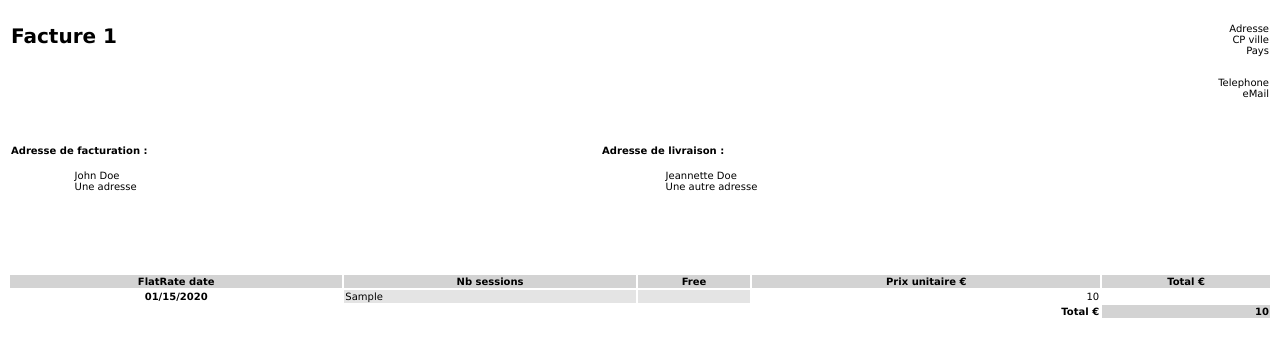
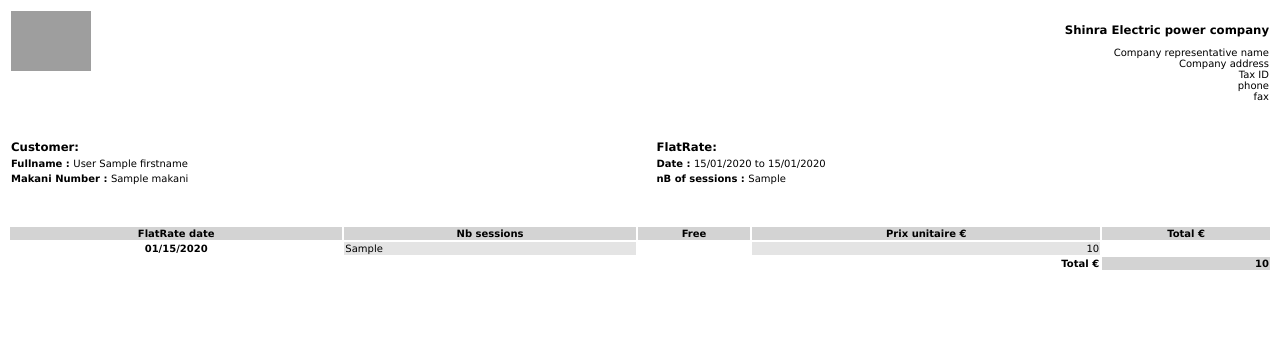
Before and after one commit to k4lu-0p/dict-manager-old, a Symfony app: template templates/bill/bill.html.twig in a window 1280 px wide. Shown: the top 357 px of the page. Run offline with Twig, Linux system fonts and the light colour scheme; the template is opened without the code that fills it: most values are stand-ins (such as "Sample title", 1, 10 or a date in 2020); some libraries are stand-ins or nearby versions; grey boxes are pictures that could not be loaded.

Commit message:
[FEAT] design facture

```diff
--- a/assets/js/accounting_show.js
+++ b/assets/js/accounting_show.js
@@ -39,6 +39,7 @@ function showAccountingWithAjax() {
 
                 downloadBill.addEventListener('click', (e) => {
                     e.preventDefault();
+
                     let id = e.target.getAttribute('data-id');
                     fetch(`/app/accounting/download/${id}`)
                         .then(res => {
--- a/templates/bill/bill.html.twig
+++ b/templates/bill/bill.html.twig
@@ -1,3 +1,106 @@
+<!doctype html>
+<html lang="en">
+<head>
+<meta charset="UTF-8">
+<title>Facture {{ bill.id }}</title>
+
+<style type="text/css">
+    * {
+                    font-family: Verdana, Arial, sans-serif;
+                }
+                table {
+                    font-size: x-small;
+                }
+                tfoot tr td {
+                    font-weight: bold;
+                    font-size: x-small;
+                }
+                .gray {
+                    background-color: rgb(228, 228, 228);
+                }
+                .lightgray {
+                    background-color: lightgray;
+                }
+                h3{
+                    margin-bottom: 0;
+                }
+</style>
+
+</head>
+<body>
+
+  <table width="100%">
+        <td valign="top">
+            <img src="build/images/logo-color.svg" alt="logo DICT" height="60">
+        </td>
+        <td align="right">
+            <h3>Shinra Electric power company</h3>
+            <pre>
+                Company representative name
+                Company address
+                Tax ID
+                phone
+                fax
+            </pre>
+        </td>
+    </tr>
+
+  </table>
+
+  <table width="100%">
+    <tr>
+        <td><h3><strong>Customer:</strong></h3></td>
+        <td><h3><strong>FlatRate:</strong></h3></td>
+    </tr>
+    <tr>
+        <td><strong>Fullname : </strong>{{ bill.customer.lastname}} {{ bill.customer.firstname}}</td>
+        <td><strong>Date : </strong>{{ bill.flatRate.dateStart|date("d/m/Y") }} to {{ bill.flatRate.dateEnd|date("d/m/Y") }}</td>
+    </tr>
+    <tr>
+        <td><strong>Makani Number : </strong>{{ bill.customer.makani }}</td>
+        <td><strong>nB of sessions : </strong>{{ bill.flatRate.nbSessions }}</td>
+    </tr>
+
+  </table>
+
+            <br/>
+            <br/>
+            <table width="100%">
+                <thead class="lightgray">
+                    <tr>
+                        <th>FlatRate date</th>
+                        <th>Nb sessions</th>
+                        <th>Free</th>
+                        <th>Prix unitaire €</th>
+                        <th>Total €</th>
+                    </tr>
+                </thead>
+                <tbody>
+                        <tr>
+                            <th scope="row">{{ bill.flatRate.dateStart|date("m/d/Y") }}</th>
+                            <td class="gray">{{ bill.flatRate.nbSessions }}</td>
+                            {# <td align="right">{{ bill.flatRate.nbFreeSessions }}</td> #}
+                            <td align="right"></td>
+                            <td align="right" class="gray">{{ bill.flatRate.price }}</td>
+                        </tr>
+                </tbody>
+                <tfoot>
+                    <tr>
+                        <td colspan="3"></td>
+                        <td align="right">Total €</td>
+                        <td align="right" class="lightgray">{{ bill.flatRate.price }}</td>
+                    </tr>
+                </tfoot>
+            </table>
+
+</body>
+</html>
+
+
+
+
+
+{#
 <!doctype html>
 <html lang="en">
     <head>
@@ -20,9 +123,16 @@
                 .lightgray {
                     background-color: lightgray;
                 }
+                #logo{
+                    width: 5vw;
+                }
+                svg{
+                    height: 5vh;
+                }
             </style>
         </head>
         <body>
+        <img src="build/images/logo.svg" alt="logo DICT" id="logo">
             <table width="100%">
                 <tr>
                     <td valign="top">
@@ -86,7 +196,7 @@
                         <tr>
                             <th scope="row">{{ bill.flatRate.dateStart|date("m/d/Y") }}</th>
                             <td class="gray">{{ bill.flatRate.nbSessions }}</td>
-                            {# <td align="right">{{ bill.flatRate.nbFreeSessions }}</td> #}
+                            {# <td align="right">{{ bill.flatRate.nbFreeSessions }}</td>
                             <td align="right" class="gray"></td>
                             <td align="right">{{ bill.flatRate.price }}</td>
                         </tr>
@@ -100,4 +210,4 @@
                 </tfoot>
             </table>
         </body>
-    </html>
+    </html> #}
```
Also changed, not shown: src/Controller/AccountingController.php (+4 -4 lines), assets/scss/main.scss (line endings or trailing spaces).
